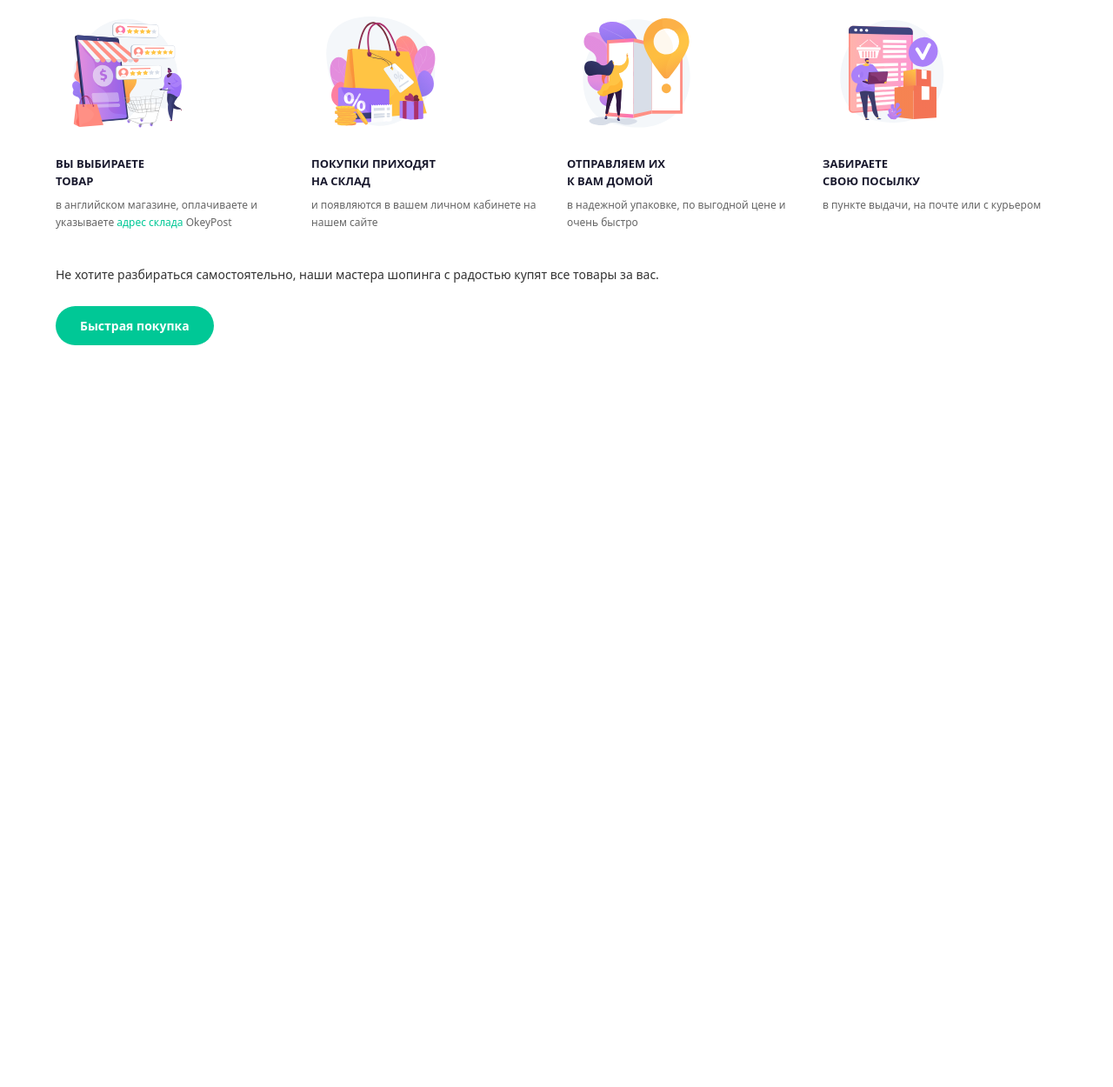
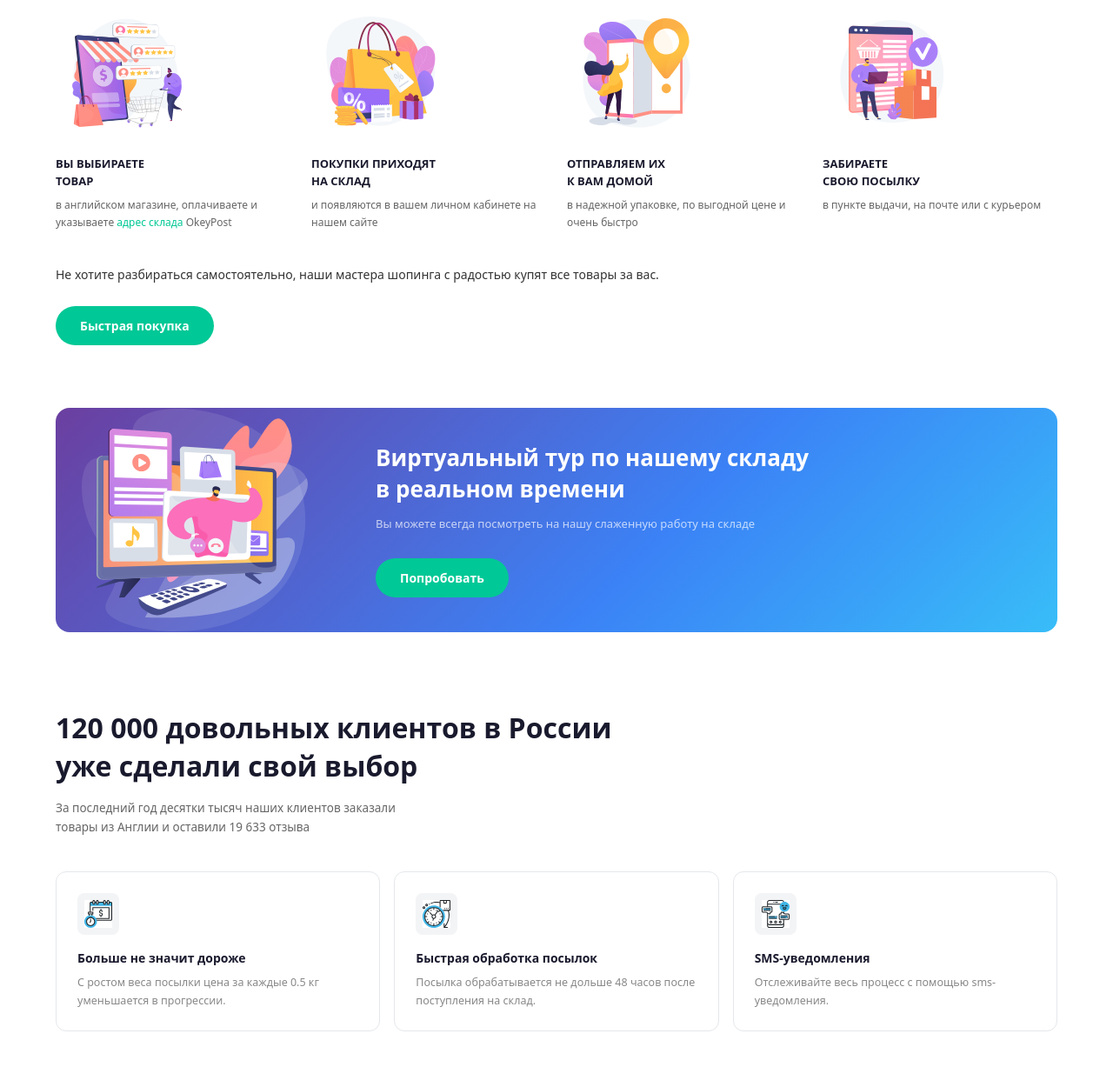
Before and after one commit to rajabovmunis598/git-7-page-repos, a website: page index.html in a window 1280 px wide. Shown: the part 2855-4105 px from the top of the page at 87% size. Before the commit the page ends 3300 px from the top, so only its background shows below. Drawn offline with nearby package versions, Linux system fonts and the light colour scheme.

Commit message:
commit 7

```diff
--- a/index.html
+++ b/index.html
@@ -426,5 +426,60 @@
     </a>
   </div>
 </section>
+<section class="px-4 sm:px-6 md:px-10 py-6">
+  <div class="max-w-6xl mx-auto rounded-2xl overflow-hidden relative" style="background: linear-gradient(135deg, #6b3fa0 0%, #3b82f6 60%, #38bdf8 100%); min-height: 240px;">
+    <div class="flex flex-col md:flex-row items-center">
+      <div class="w-full md:w-[320px] flex-shrink-0 flex items-end justify-center pt-6 md:pt-0">
+        <img src="./Иллюстрация (6).svg" alt="" class="w-full max-w-[260px] h-auto object-contain"/>
+      </div>
+      <div class="flex-1 px-8 md:px-12 py-10">
+        <h2 class="text-[20px] md:text-[26px] font-bold text-white leading-snug mb-3">
+          Виртуальный тур по нашему складу<br/>в реальном времени
+        </h2>
+        <p class="text-[13px] text-white/70 leading-relaxed mb-7">
+          Вы можете всегда посмотреть на нашу слаженную работу на складе
+        </p>
+        <a href="#" class="inline-flex items-center justify-center px-7 py-3 bg-[#00c896] text-white text-[14px] font-semibold rounded-full hover:bg-[#00b080] transition-colors">
+          Попробовать
+        </a>
+      </div>
+    </div>
+  </div>
+</section>
+
+<section class="bg-white px-4 sm:px-6 md:px-10 py-12 md:py-16">
+  <div class="max-w-6xl mx-auto">
+    <h2 class="text-[24px] md:text-[32px] font-black text-[#1a1a2e] leading-snug mb-4">
+      120 000 довольных клиентов в России<br/>уже сделали свой выбор
+    </h2>
+    <p class="text-[13.5px] text-[#666] leading-relaxed mb-10 max-w-[400px]">
+      За последний год десятки тысяч наших клиентов заказали товары из Англии и оставили 19 633 отзыва
+    </p>
+
+    <div class="grid grid-cols-1 sm:grid-cols-3 gap-4">
+      <div class="border border-gray-200 rounded-xl p-6">
+        <div class="w-[48px] h-[48px] bg-gray-100 rounded-lg flex items-center justify-center mb-4">
+          <img src="./Иконка (12).svg" alt="" class="w-[32px] h-[32px] object-contain"/>
+        </div>
+        <h3 class="text-[14px] font-bold text-[#1a1a2e] mb-2">Больше не значит дороже</h3>
+        <p class="text-[12.5px] text-[#888] leading-relaxed">С ростом веса посылки цена за каждые 0.5 кг уменьшается в прогрессии.</p>
+      </div>
+      <div class="border border-gray-200 rounded-xl p-6">
+        <div class="w-[48px] h-[48px] bg-gray-100 rounded-lg flex items-center justify-center mb-4">
+          <img src="./Иконка (13).svg" alt="" class="w-[32px] h-[32px] object-contain"/>
+        </div>
+        <h3 class="text-[14px] font-bold text-[#1a1a2e] mb-2">Быстрая обработка посылок</h3>
+        <p class="text-[12.5px] text-[#888] leading-relaxed">Посылка обрабатывается не дольше 48 часов после поступления на склад.</p>
+      </div>
+      <div class="border border-gray-200 rounded-xl p-6">
+        <div class="w-[48px] h-[48px] bg-gray-100 rounded-lg flex items-center justify-center mb-4">
+          <img src="./Иконка (14).svg" alt="" class="w-[32px] h-[32px] object-contain"/>
+        </div>
+        <h3 class="text-[14px] font-bold text-[#1a1a2e] mb-2">SMS-уведомления</h3>
+        <p class="text-[12.5px] text-[#888] leading-relaxed">Отслеживайте весь процесс с помощью sms-уведомления.</p>
+      </div>
+    </div>
+  </div>
+</section>
 </body>
 </html>
```
Also changed, not shown: Иконка (12).svg (added), Иконка (13).svg (added), Иконка (14).svg (added), Иллюстрация (6).svg (added).
